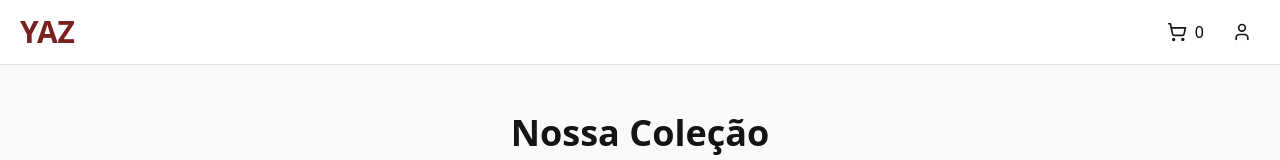
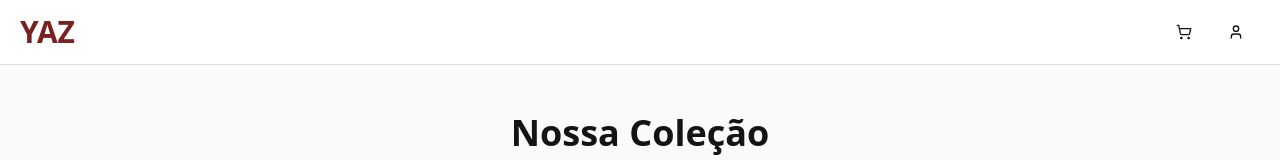
Before and after one commit to yaslazarim/yaz-ecommerce, a Next.js app: page / in a window 1280 px wide. Shown: the top 160 px of the page. Built offline with nearby package versions, Linux system fonts and the light colour scheme.

Commit message:
style: adjust header button

```diff
--- a/src/components/Header.tsx
+++ b/src/components/Header.tsx
@@ -24,18 +24,23 @@ export default function Header() {
           <h1 className="text-3xl text-brand font-bold cursor-pointer">YAZ</h1>
         </Link>
       </div>
-      <div className="flex gap-3 items-center">
+      <div className="flex gap-1 items-center">
         <Link href="/cartPage">
-          <button className="mx-2 flex items-center cursor-pointer">
-            <ShoppingCart className="text-main h-5 w-5 m-2"/>{totalItems}
+          <button className="group relative mx-1 flex items-center cursor-pointer hover:bg-accent transition-colors duration-300 p-1 rounded">
+            <ShoppingCart className="h-4 w-4 m-2 text-main group-hover:text-white" />
+            {totalItems > 0 && (
+              <span className="absolute -top-1 -right-1 bg-accent text-white text-xs font-bold rounded-full w-5 h-5 flex items-center justify-center">
+                {totalItems}
+              </span>
+            )}
           </button>
         </Link>
 
-      <Link href="/admin">
-        <button className="mx-2 flex items-center cursor-pointer">
-          <User className="text-main h-5 w-5"></User>
-        </button>
-      </Link>
+        <Link href="/admin">
+          <button className="group mx-1 flex items-center cursor-pointer hover:bg-accent transition-colors duration-300 p-1 rounded">
+            <User className="text-main h-4 w-4 m-2 group-hover:text-white"></User>
+          </button>
+        </Link>
       </div>
     </header>
   );
```
